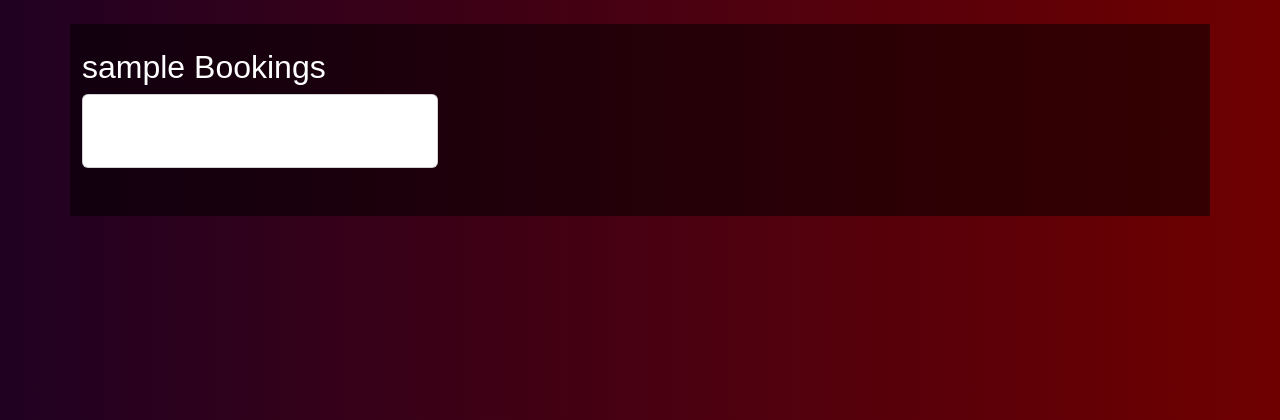
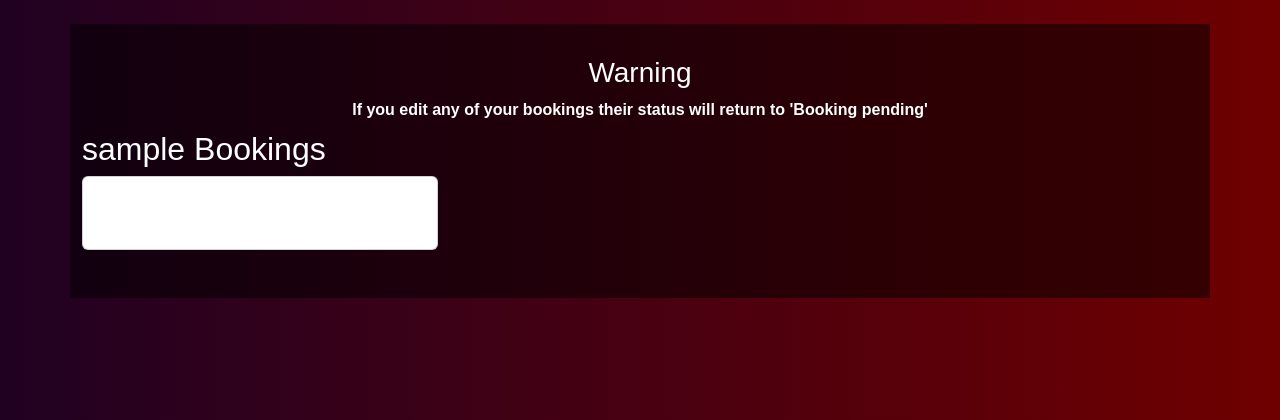
Before and after one commit to MiguelSanLeon/Bakalar-booking-app, a Django app: page /check-bookings/ in a window 1280 px wide. Shown: the part 120-540 px from the top of the page. Run offline with Django 3.2, Linux system fonts and the light colour scheme; the visitor is signed in with stand-in values (Sample User, id 1); data that the repository does not hold is empty; some libraries are stand-ins or nearby versions; some web fonts are replaced.

Commit message:
Add Warning message to chek-bookings page

```diff
--- a/templates/check-bookings.html
+++ b/templates/check-bookings.html
@@ -3,6 +3,11 @@
 {% block content %}
 <div class="container bg-custom my-4 py-4">
     <div class="row">
+        <div class="col-md-12 text-center my-2">
+            <h3>Warning</h3>
+            <strong>If you edit any of your bookings their status will return to 'Booking pending'</strong>
+
+        </div>
         <div class="col-md-12">
             {% if user.is_authenticated %}
             <h2>{{ user.username }} Bookings</h2>
```
